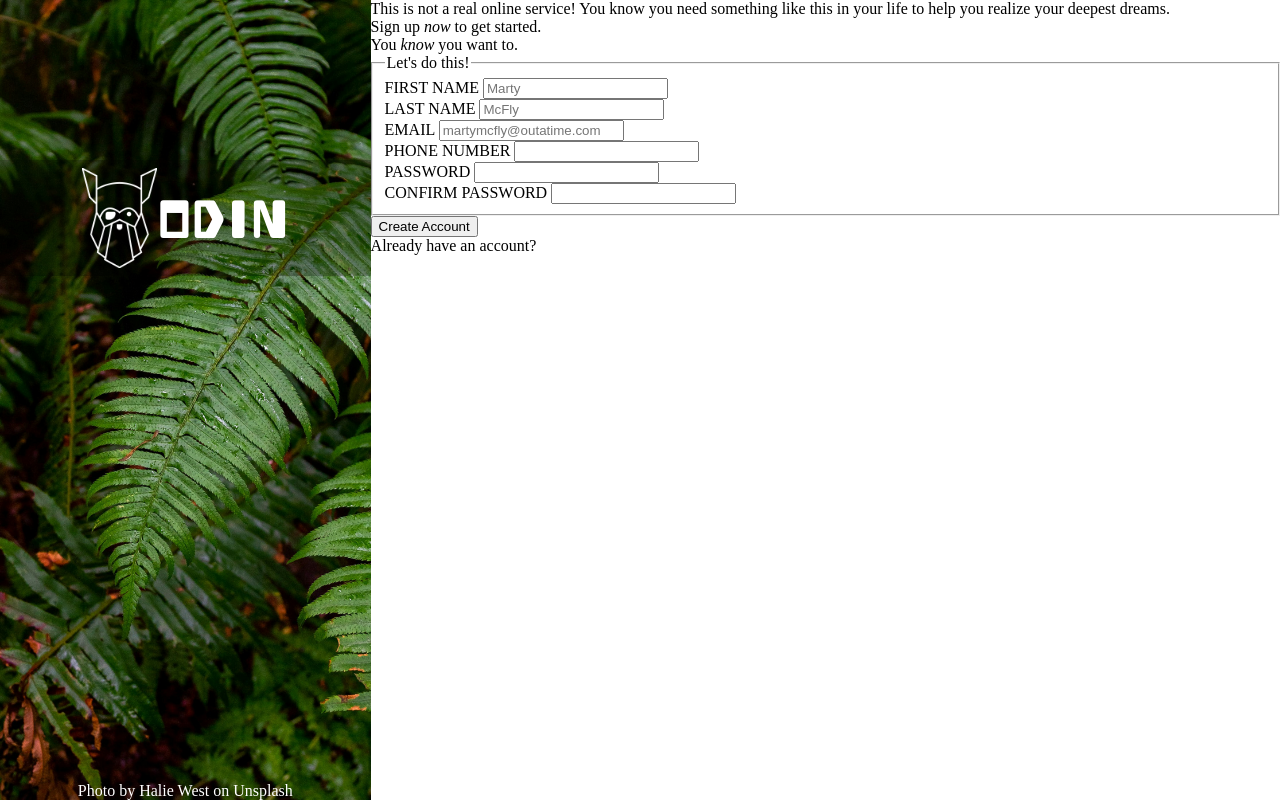
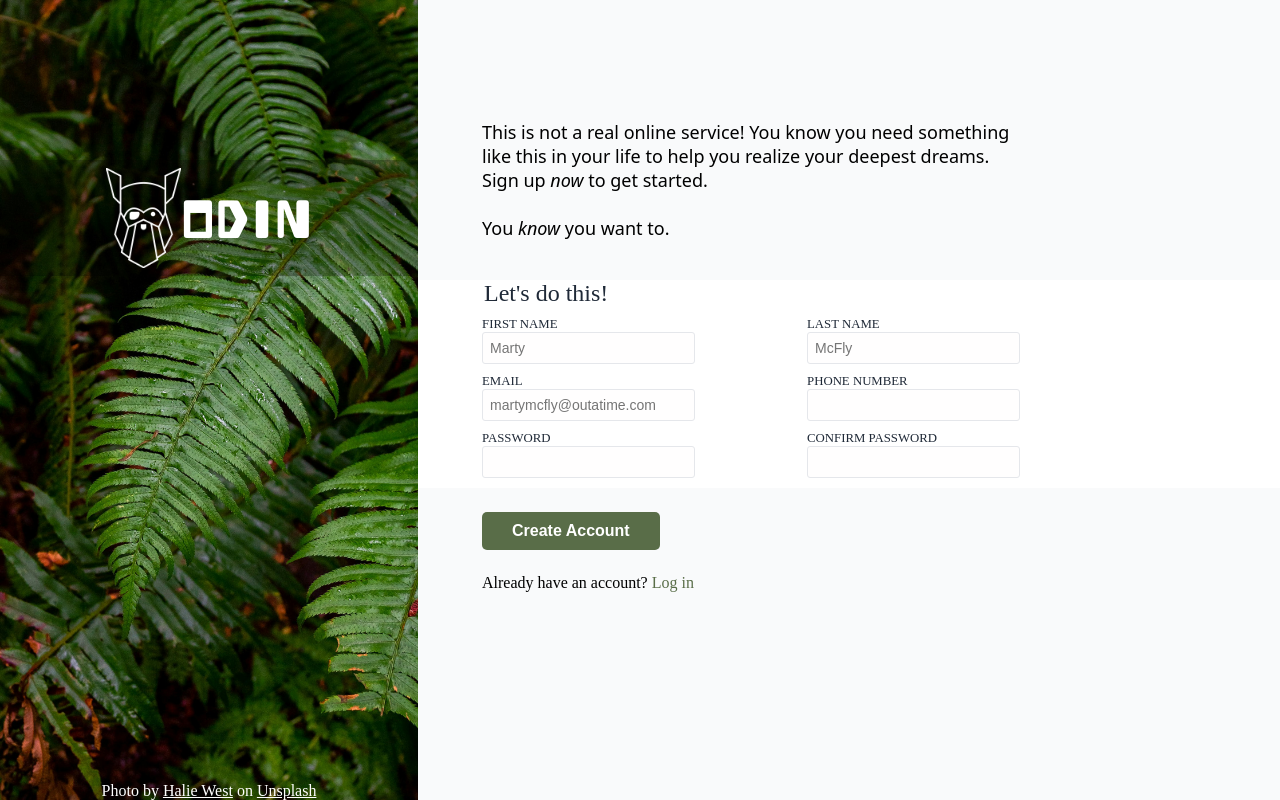
Before and after one commit to codermate01/sign-up-form, a plain HTML site: page index.html in a window 1280 px wide. Drawn offline with Linux system fonts and the light colour scheme.

Commit message:
Style form and submit button

```diff
--- a/index.html
+++ b/index.html
@@ -21,35 +21,48 @@
                 <p>This is not a real online service! You know you need something like this in your life to help you
                      realize your deepest dreams.</p>
                 <p>Sign up <em>now</em> to get started.</p>
+                <br>
                 <p>You <em>know</em> you want to.</p>
             </div>
             <div class="form">
                 <fieldset>
                     <legend>Let's do this!</legend>
-                    <div class="form_div">
+                    <div class="row1">
+                        <div class="form-div">
                         <label for="fname">FIRST NAME</label>
                         <input type="text" name="user_name" id="fname" placeholder="Marty">
                         </div>
-                    <div class="form_div">
+                        <div class="form-div">
                             <label for="lname">LAST NAME</label>
                             <input type="text" name="user_last_name" id="lname" placeholder="McFly">
                         </div>
-                    <div class="form_div">
+                    </div>
+                    <div class="row2">
+                        <div class="form-div">
                             <label for="email">EMAIL</label>
                             <input type="email" name="user_email" id="email" placeholder="martymcfly@outatime.com">
+                            <span></span>
                         </div>
-                    <div class="form_div">
+                        <div class="form-div">
                             <label for="phone">PHONE NUMBER</label>
                             <input type="tel" name="user_phone" id="phone">
                         </div>
-                    <div class="form_div">
+                    </div>
+                    <div class="row3">
+                        <div class="form-div">
                             <label for="password">PASSWORD</label>
-                        <input type="password" name="user_pass" id="password">
+                            <input type="password" name="user_pass" id="password" minlength="8" maxlength="90">
+                            <span></span>
                         </div>
-                    <div class="form_div">
+                        <div class="form-div">
                             <label for="confirm_password">CONFIRM PASSWORD</label>
-                        <input type="password" name="confirm_pass" id="confirm_password">
+                            <input type="password" name="confirm_pass" id="confirm_password" minlength="8" maxlength="90">
+                            <span></span>
                         </div>
+                    </div>
+
+
+
                 </fieldset>
             </div>
             <div class="button">
--- a/style.css
+++ b/style.css
@@ -12,9 +12,8 @@
     margin: 0;
 
 }
-a{
+.container-left a{
     color: white;
-    text-decoration: none;
 }
 
 
@@ -31,11 +30,6 @@ a{
     background-position: left;
     background-repeat: no-repeat;
     background-size: cover;
-}
-.container-right{
-    display: flex;
-    flex-direction: column;
-    flex-grow: 3;
 }
 
 
@@ -60,3 +54,103 @@ a{
     text-align: center;
     font-size: 1rem;
 }
+
+
+
+.container-right{
+    flex-grow: 3;
+    display: flex;
+    flex-direction: column;
+    background-color: rgb(249, 250, 251);
+
+
+}
+.header{
+padding-left: 5vw;
+font-family: system-ui;
+font-size: large;
+font-weight: 500;
+width: 53ch;
+margin-top: 15vh;
+
+}
+.form{
+    margin-top: 5vh;
+    padding-left: 5vw;
+    background-color: white;
+    margin-bottom: 3vh;
+}
+.row1,
+.row2,
+.row3{
+    display:flex;
+    gap: 10vw;
+    margin: 10px 0;
+}
+.form-div{
+    display: flex;
+    flex-direction: column;
+}
+
+fieldset{
+    border: none;
+    padding: 0;
+}
+legend{
+    font-size: 1.5rem;
+    color: rgb(31, 41, 55);
+
+
+}
+label{
+    font-size: 0.8rem;
+    font-weight: 100;
+    color: rgb(31, 41, 55);
+}
+
+.form-div input{
+    background-color: #fffefe;
+    border: 1px solid #E5E7EB;
+    border-radius: 3px;
+    width: 100%;
+    padding: 7px;
+    font-size: 14px;
+    outline: none;
+
+}
+
+.form-div input:focus{
+    border: 1px solid blue;
+    box-shadow: 1px 1px 5px 0px rgb(0 0 0 / 35%);
+
+}
+
+.form-div input:invalid{
+    border: 1px solid red;
+}
+.form-div input[type='password']:invalid + span::after{
+    content: 'Password must be at least 8 characters long';
+    color: red;
+
+}
+
+button{
+    background-color: #596D48;
+    border: none;
+    border-radius: 5px;
+    padding: 10px 30px;
+    margin-left: 5vw;
+    margin-bottom: 3vh;
+    color: white;
+    font-size: 1rem;
+    font-weight: 800;
+
+}
+.button p{
+    margin-left: 5vw;
+
+}
+.button a{
+    color: #596D48;
+    text-decoration: none;
+}
```
Lines whose indentation alone changed are shown as unchanged.
